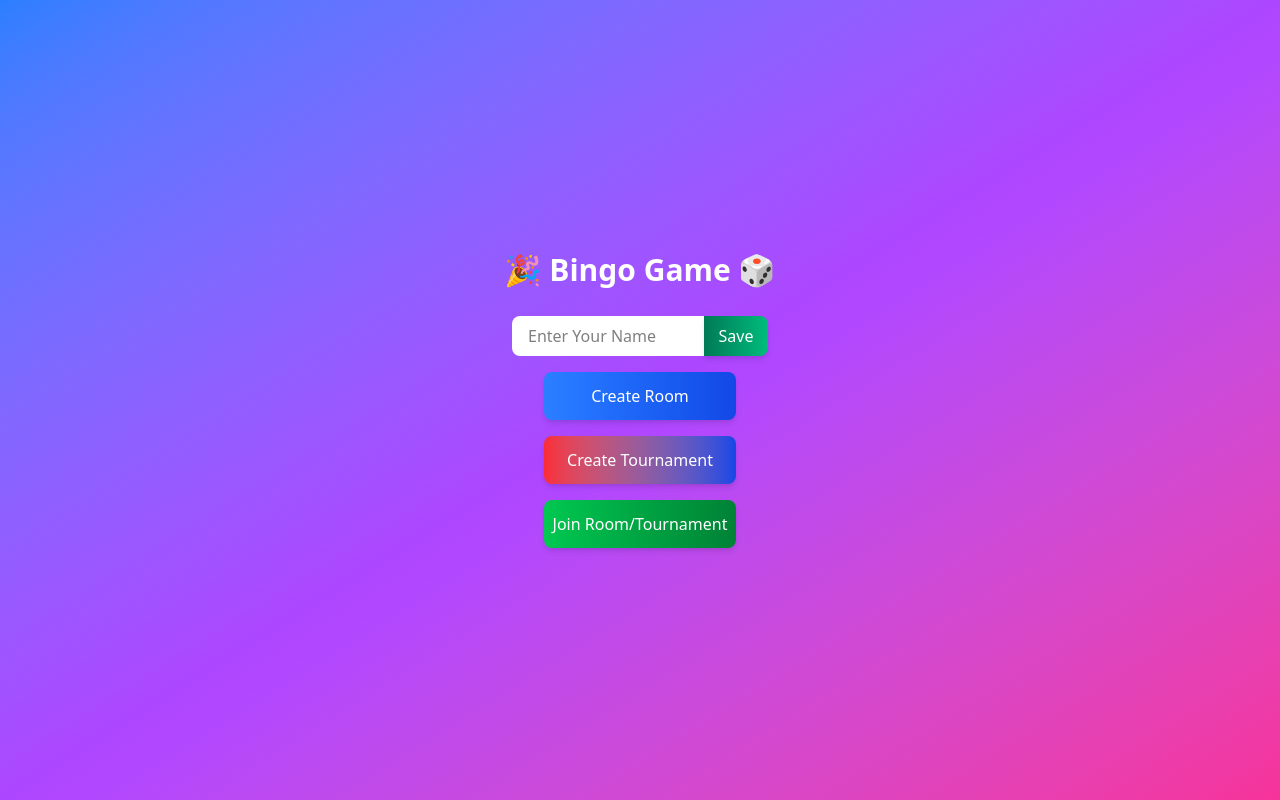
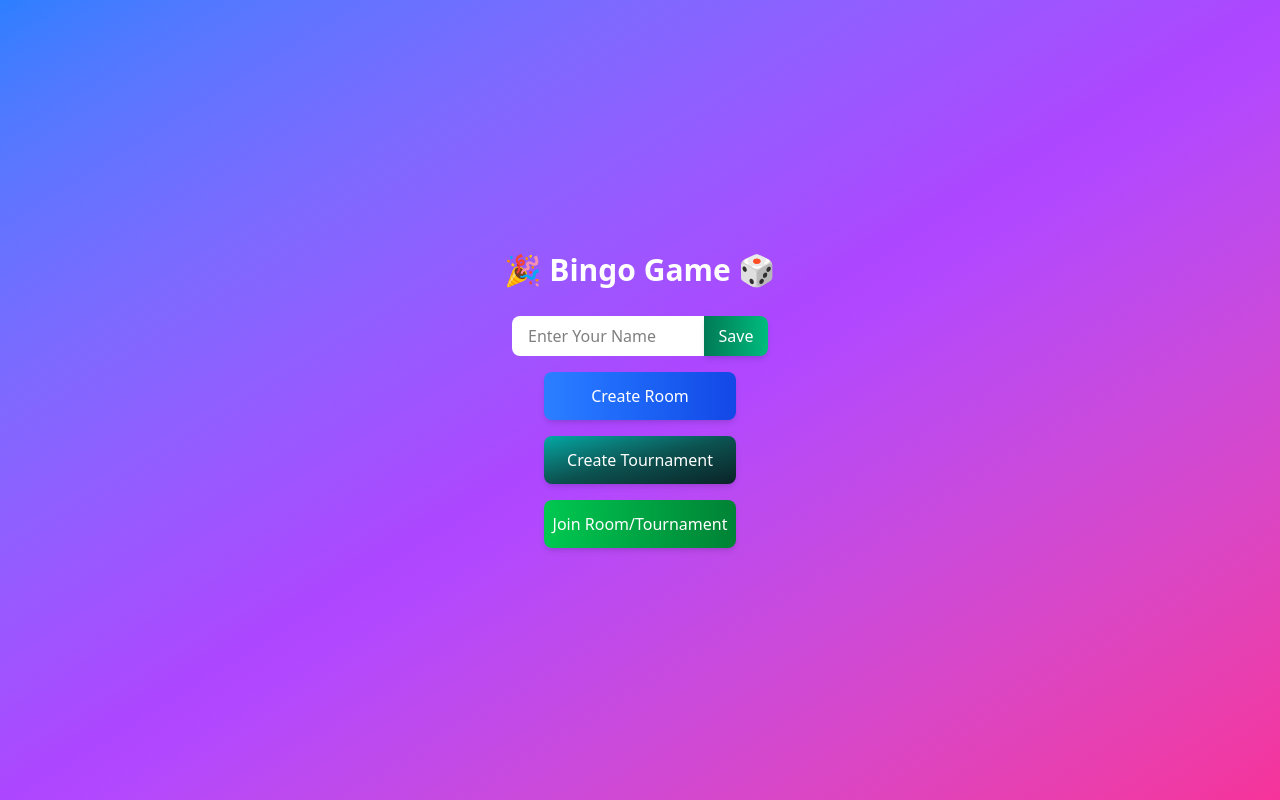
Before and after one commit to AntrikshRawat/bingoGame, a React (Vite) app: page / in a window 1280 px wide. Built offline with nearby package versions, Linux system fonts and the light colour scheme; no server answers.

Commit message:
Update CreateAndJoin.jsx

```diff
--- a/src/CreateAndJoin.jsx
+++ b/src/CreateAndJoin.jsx
@@ -99,7 +99,7 @@ const CreateAndJoin = () => {
       {!showJoinInput && (
         <button
         onClick={()=>{handleCreateRoom(2)}}
-          className="w-48 h-12 bg-gradient-to-r from-blue-500 to-blue-700 text-white rounded-lg hover:from-blue-600 hover:to-blue-800 transition-all shadow-md"
+          className="w-48 h-12 bg-gradient-to-r from-blue-500 to-blue-700 text-white rounded-lg hover:from-blue-600 hover:to-blue-800 hover:brightness-125 hover:scale-105 transition-all shadow-md"
         >
           Create Room
         </button>
@@ -107,7 +107,7 @@ const CreateAndJoin = () => {
       {!showJoinInput && (
         <button
           onClick={()=>{handleCreateRoom(4)}}
-          className="w-48 h-12 bg-gradient-to-r from-red-500 to-blue-700 text-white rounded-lg hover:from-blue-600 hover:to-red-600 transition-all shadow-md"
+          className="w-48 h-12 bg-gradient-to-br from-[#00a9a5] via-[#0b5351] to-[#092327] text-white rounded-lg transition-all shadow-md hover:brightness-125 hover:scale-105"
         >
           Create Tournament
         </button>
@@ -127,7 +127,7 @@ const CreateAndJoin = () => {
             onClick={handleJoinWithCode}
             className="w-48 h-12 bg-gradient-to-r from-green-500 to-green-700 text-white rounded-lg hover:from-green-600 hover:to-green-800 transition-all shadow-md"
           >
-            Join Room
+            Join
           </button>
           {errorMessage && (
             <p className="text-red-600 font-bold mt-2">{errorMessage}</p>
@@ -136,7 +136,7 @@ const CreateAndJoin = () => {
       ) : (
         <button
           onClick={handleJoinRoomClick}
-          className="w-48 h-12 bg-gradient-to-r from-green-500 to-green-700 text-white rounded-lg hover:from-green-600 hover:to-green-800 transition-all shadow-md"
+          className="w-48 h-12 bg-gradient-to-r from-green-500 to-green-700 text-white rounded-lg hover:from-green-600 hover:to-green-800 hover:brightness-125 hover:scale-105 transition-all shadow-md"
         >
           Join Room/Tournament
         </button>
```
